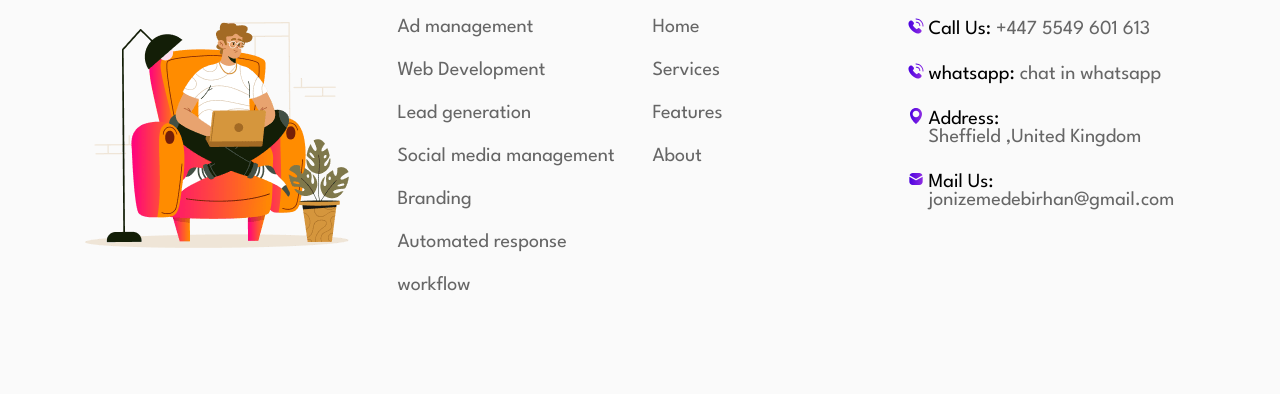
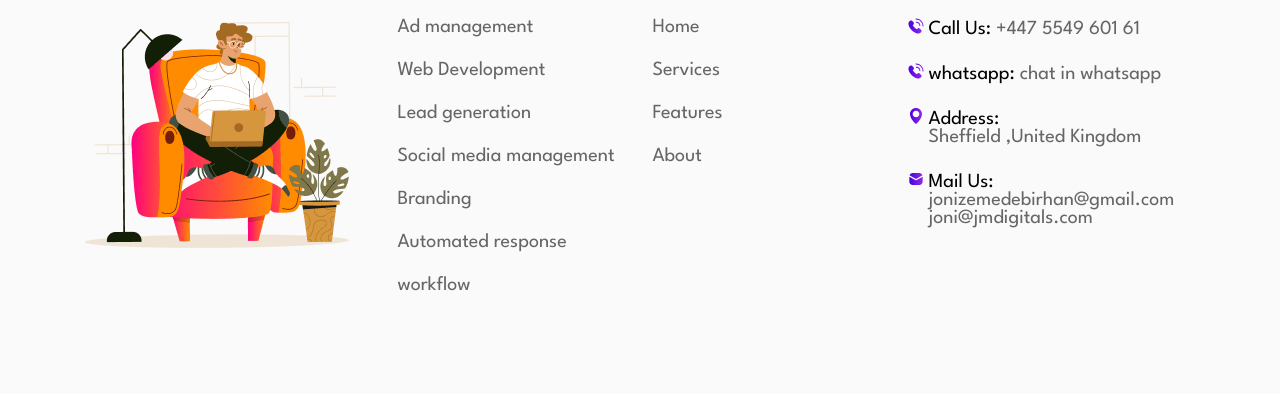
Before and after one commit to joniz77/jmdigitals, a plain HTML site: page index.html in a window 1280 px wide. Shown: the part 4384-4790 px from the top of the page. Drawn offline with nearby package versions, Linux system fonts and the light colour scheme.

Commit message:
index.html

```diff
--- a/index.html
+++ b/index.html
@@ -596,8 +596,8 @@
 
             <span class="span">
               Call Us:
-              <a href="tel:+4475549601613" class="footer-item-link">
-                +447 5549 601 613</a>
+              <a href="tel:+447554960161" class="footer-item-link">
+                +447 5549 601 61</a>
 
             </span>
           </li>
@@ -631,6 +631,7 @@
             <span class="span">
               Mail Us:
               <a href="mailto:jonizemedebirhan@gmail.com" class="footer-item-link">jonizemedebirhan@gmail.com</a>
+              <a href="mailto:joni@jmdigitals.com" class="footer-item-link">joni@jmdigitals.com</a>
             </span>
           </li>
 
```
